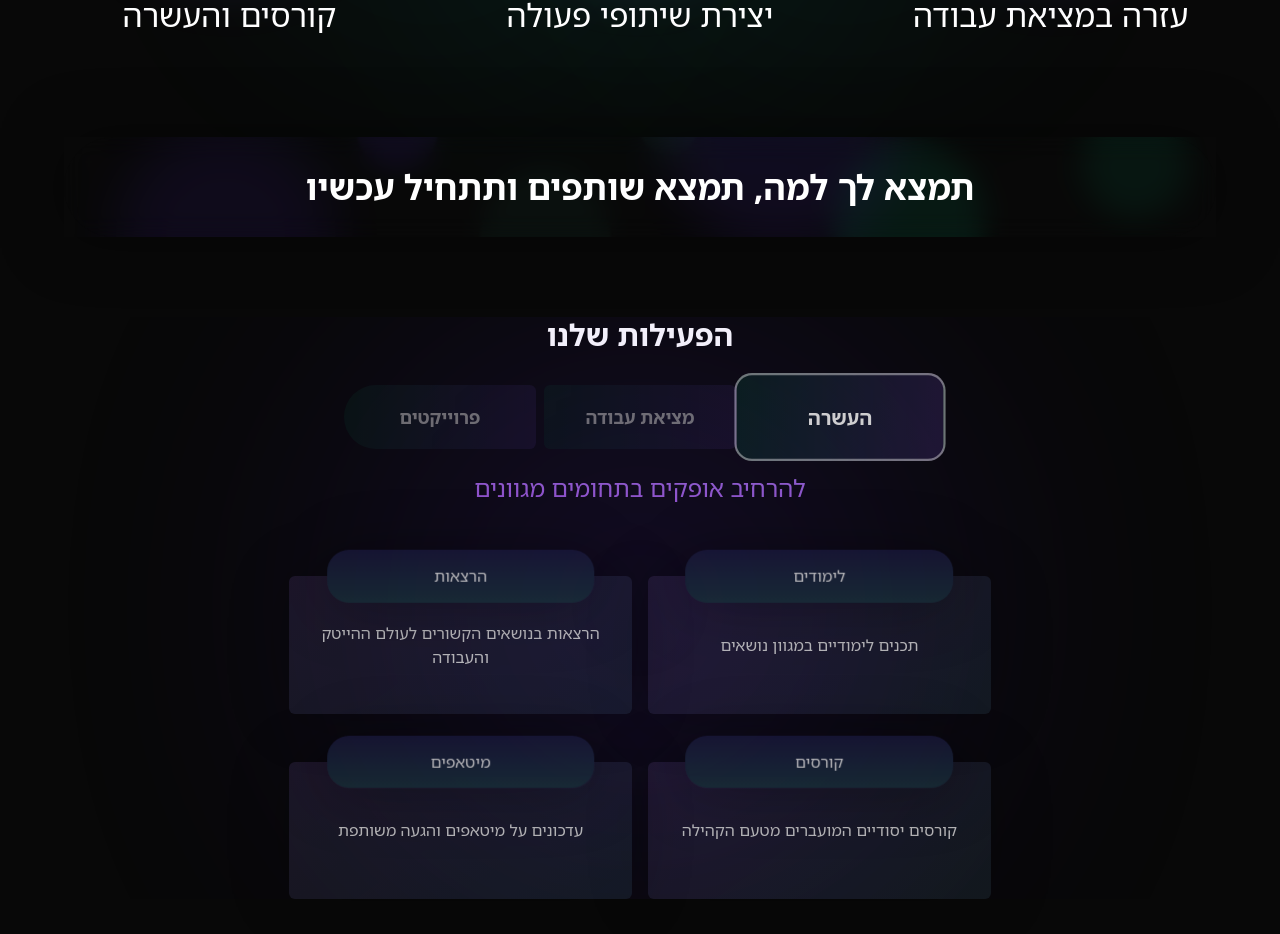
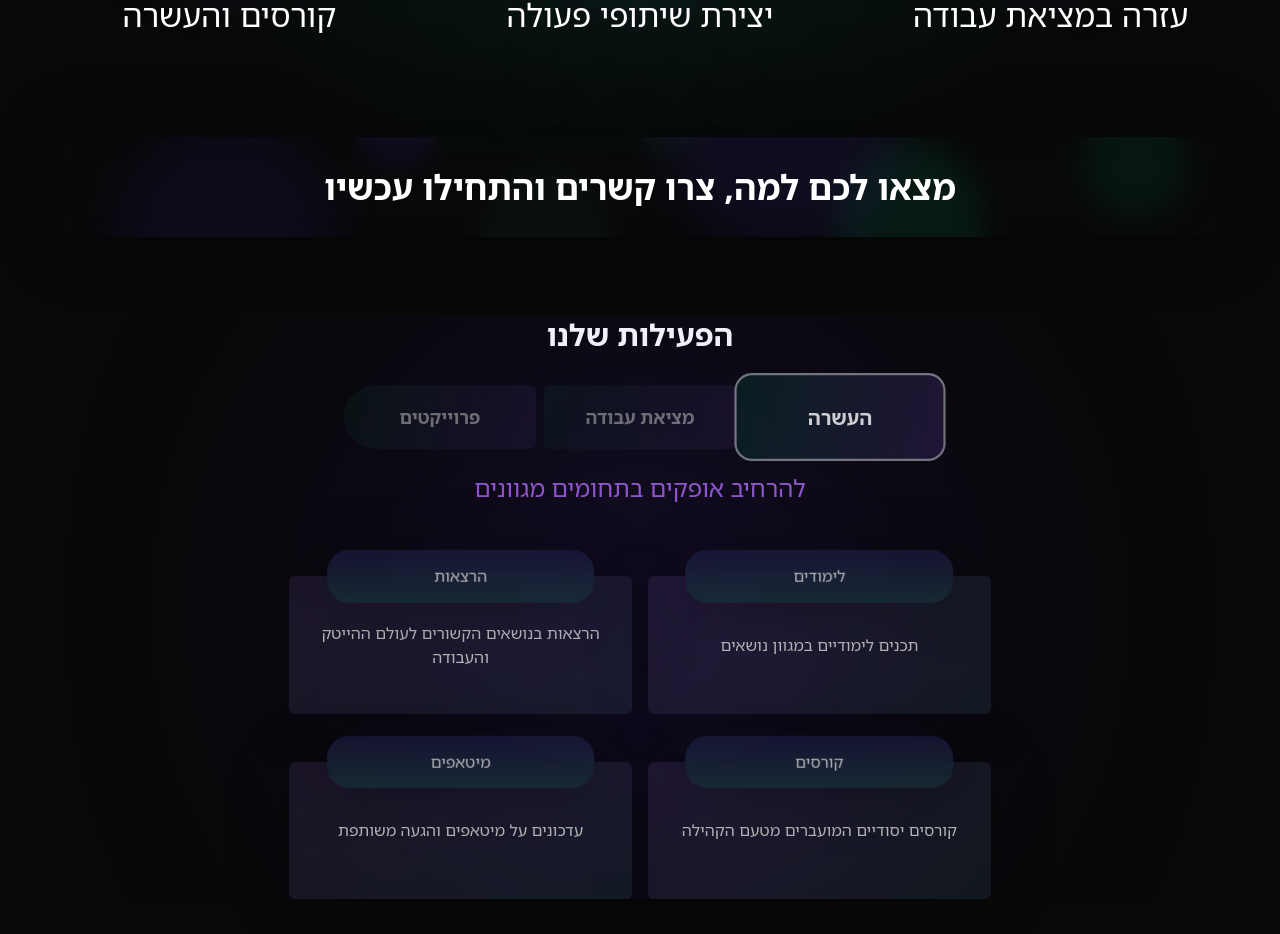
Before and after one commit to J4JIsrael/official-website, a Next.js app: page / in a window 1280 px wide. Shown: the part 1250-2184 px from the top of the page. Built offline with nearby package versions, Linux system fonts and the light colour scheme.

Commit message:
refactor the community sentence

```diff
--- a/src/components/communitySentence/CommunitySentence.tsx
+++ b/src/components/communitySentence/CommunitySentence.tsx
@@ -22,7 +22,7 @@ export const CommunitySentence = () => {
           md:text-[23px]
           lg:text-center lg:text-[34px]"
         >
-          תמצא לך למה, תמצא שותפים ותתחיל עכשיו
+          מצאו לכם למה, צרו קשרים והתחילו עכשיו
         </p>
       </div>
     </div>
```
